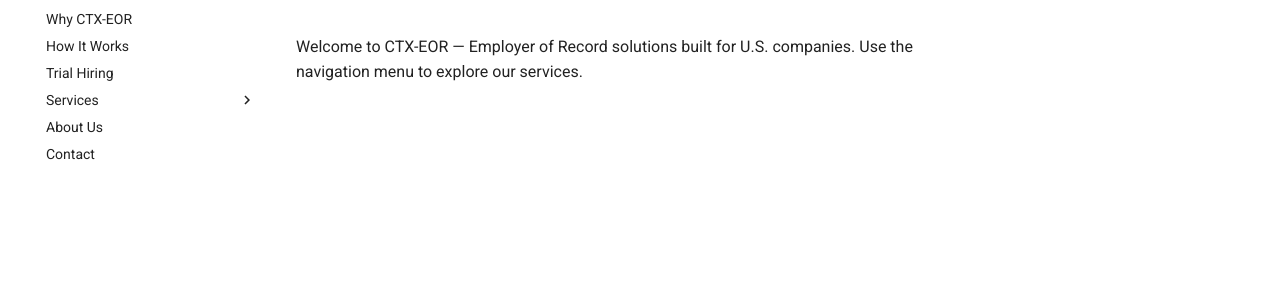
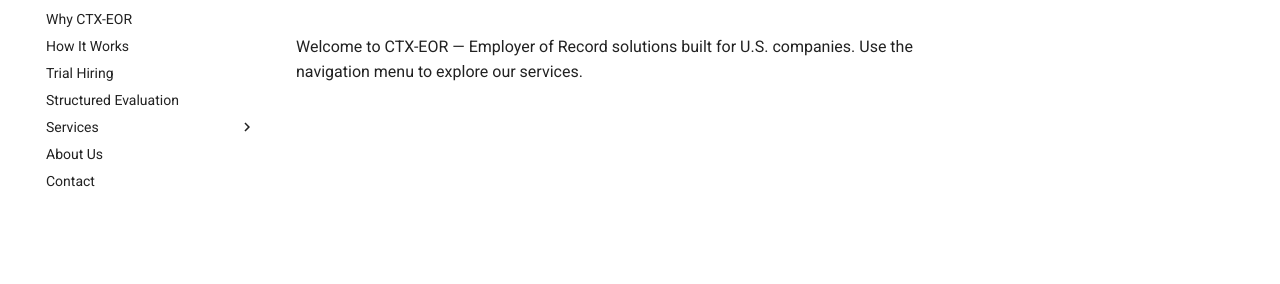
Before and after one commit to cirrusflyer275ds/ctx-eor-site, an MkDocs documentation site: the page built from docs/index.md, in a window 1280 px wide. Shown: the part 146-430 px from the top of the page. Built offline with MkDocs 1.6.1 and Material for MkDocs 9.7.7, drawn with Linux system fonts in a browser that asks for light colours.

Commit message:
Update mkdocs.yml

```diff
--- a/mkdocs.yml
+++ b/mkdocs.yml
@@ -22,6 +22,7 @@
   - Why CTX-EOR: why-ctx.md
   - How It Works: how-it-works.md
   - Trial Hiring: trial-hiring.md
+  - Structured Evaluation: structured-evaluation.md
   - Services:
       - EOR: eor.md
       - Payroll: payroll.md
```
